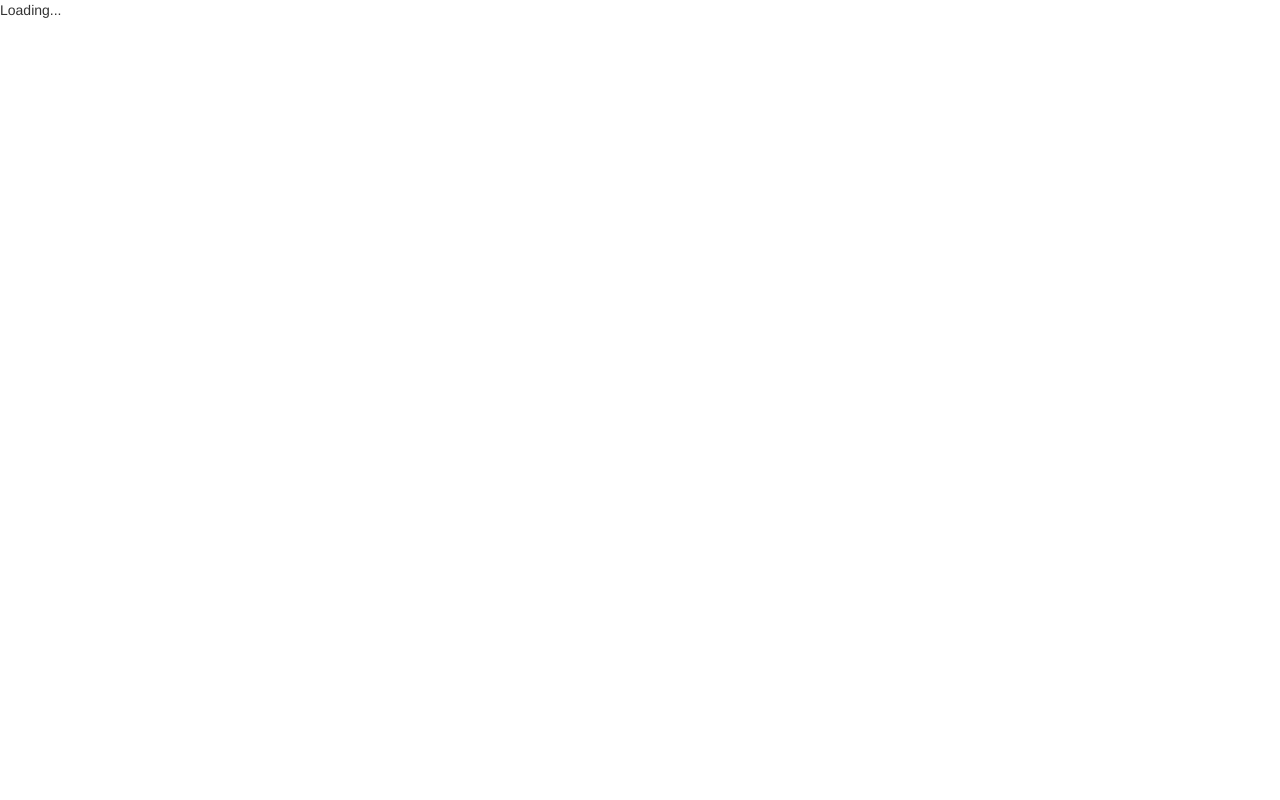
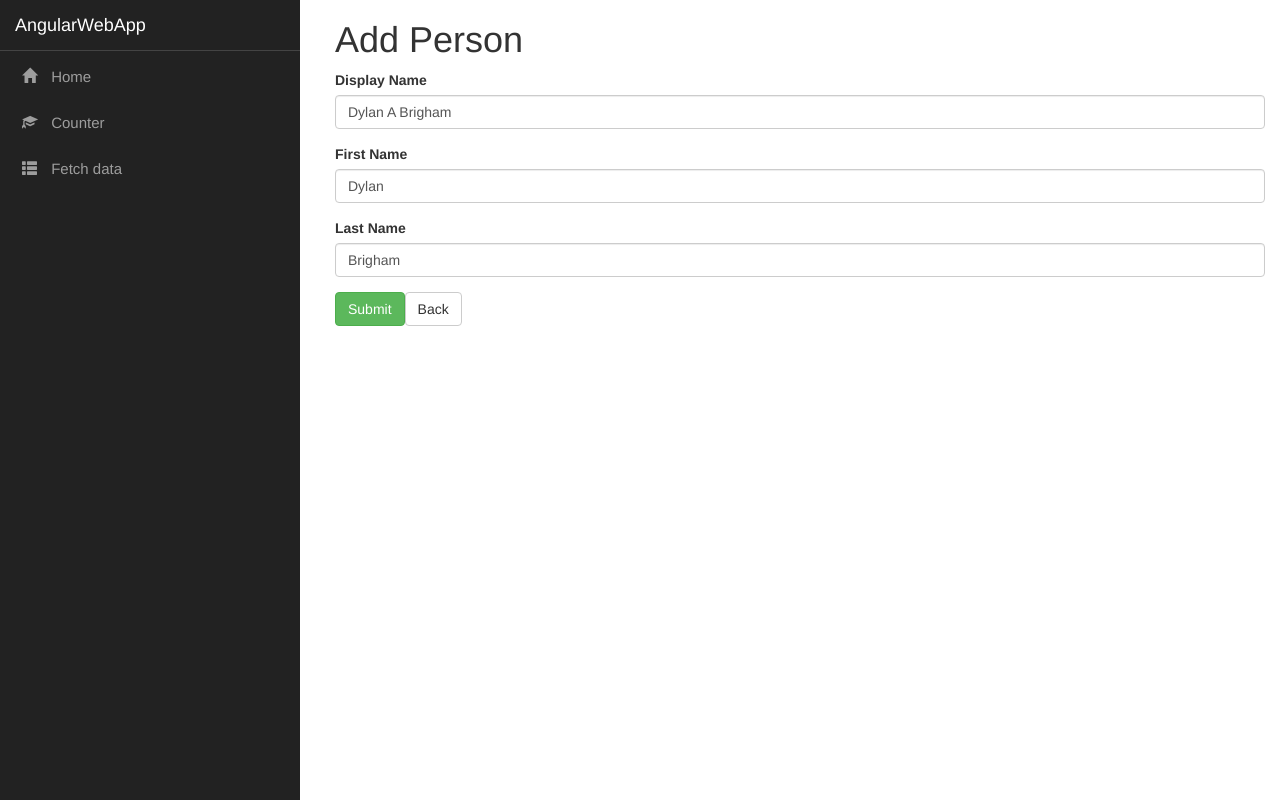
Before and after one commit to dbrigha1/AngularCore-Demo, an Angular app in the folder ClientApp/: page /add-person in a window 1280 px wide. Built offline with nearby package versions, Linux system fonts and the light colour scheme.

Commit message:
Person Form works

```diff
--- a/ClientApp/src/app/add-person/add-person.component.html
+++ b/ClientApp/src/app/add-person/add-person.component.html
@@ -1,83 +1,22 @@
-<!-- COMMENTS: THIS IS A COMMENT -->
-<!-- <div class="container"> -->
 <h1>Add Person</h1>
-    <form>
+<form class="form" (ngSubmit)="savePerson()" #personForm="ngForm">
 
   <div class="form-group">
     <label for="displayName">Display Name</label>
-        <input type="text" class="form-control" id="displayName" required>
+    <input class="form-control" required [(ngModel)]="person.displayName" name="displayName" placeholder="John D. Doe">
   </div>
 
   <div class="form-group">
     <label for="firstName">First Name</label>
-        <input type="text" class="form-control" id="firstName">
+    <input class="form-control" required [(ngModel)]="person.firstName" name="firstName" placeholder="John">
   </div>
 
   <div class="form-group">
     <label for="lastName">Last Name</label>
-        <input type="text" class="form-control" id="lastName">
+    <input class="form-control" required [(ngModel)]="person.lastName" name="lastName" placeholder="Doe">
   </div>
 
-      <button type="submit" class="btn btn-success">Submit</button>
+  <button type="submit" class="btn btn-success" [disabled]="!personForm.form.valid">Submit</button>
+  <button class="btn btn-default" [routerLink]='["/fetch-data"]'>Back</button>
 
 </form>
-<!-- </div> -->
-<!--
-<div class="container">
-        <div [hidden]="submitted">
-          <h1>Hero Form</h1>
-          <form (ngSubmit)="onSubmit()" #heroForm="ngForm">
-            <div class="form-group">
-              <label for="name">Name</label>
-              <input type="text" class="form-control" id="name"
-                     required
-                     [(ngModel)]="model.name" name="name"
-                     #name="ngModel">
-              <div [hidden]="name.valid || name.pristine"
-                   class="alert alert-danger">
-                Name is required
-              </div>
-            </div>
-
-            <div class="form-group">
-              <label for="alterEgo">Alter Ego</label>
-              <input type="text" class="form-control" id="alterEgo"
-                     [(ngModel)]="model.alterEgo" name="alterEgo">
-            </div>
-
-            <div class="form-group">
-              <label for="power">Hero Power</label>
-              <select class="form-control" id="power"
-                      required
-                      [(ngModel)]="model.power" name="power"
-                      #power="ngModel">
-                <option *ngFor="let pow of powers" [value]="pow">{{pow}}</option>
-              </select>
-              <div [hidden]="power.valid || power.pristine" class="alert alert-danger">
-                Power is required
-              </div>
-            </div>
-
-            <button type="submit" class="btn btn-success" [disabled]="!heroForm.form.valid">Submit</button>
-            <button type="button" class="btn btn-default" (click)="newHero(); heroForm.reset()">New Hero</button>
-          </form>
-        </div>
-
-        <div [hidden]="!submitted">
-          <h2>You submitted the following:</h2>
-          <div class="row">
-            <div class="col-xs-3">Name</div>
-            <div class="col-xs-9  pull-left">{{ model.name }}</div>
-          </div>
-          <div class="row">
-            <div class="col-xs-3">Alter Ego</div>
-            <div class="col-xs-9 pull-left">{{ model.alterEgo }}</div>
-          </div>
-          <div class="row">
-            <div class="col-xs-3">Power</div>
-            <div class="col-xs-9 pull-left">{{ model.power }}</div>
-          </div>
-          <br>
-          <button class="btn btn-primary" (click)="submitted=false">Edit</button>
-        </div>
-      </div> -->
--- a/ClientApp/src/app/add-person/add-person.component.ts
+++ b/ClientApp/src/app/add-person/add-person.component.ts
@@ -1,10 +1,46 @@
-import { Component } from "@angular/core";
+import { Component, Inject } from "@angular/core";
+import { HttpClient, HttpHeaders } from "@angular/common/http";
+import { RouterLink } from "@angular/router";
 
-@Component
-({
+const _httpOptions = {
+    headers : new HttpHeaders({
+        'Content-Type' : 'application/json'
+    })
+};
+
+@Component({
     selector: "add-person",
     templateUrl: "./add-person.component.html"
 })
 
 export class AddPersonComponent
-{}
+{
+    _http: HttpClient;
+    _baseUrl: string;
+
+
+    constructor(http: HttpClient, @Inject('BASE_URL') baseUrl: string) {
+        this._http=http;
+        this._baseUrl=baseUrl;
+      }
+
+    public person:PersonForm = {
+        personId: 0,
+        displayName: 'Dylan A Brigham',
+        firstName: 'Dylan',
+        lastName: 'Brigham'
+    };
+
+    public savePerson(): void {
+        console.log("Logging.. " + this.person.displayName + " " + this.person.firstName + " " + this.person.lastName);
+        this._http.post<PersonForm>(this._baseUrl+'api/Persons/Person', JSON.stringify(this.person), _httpOptions).subscribe(person=>this.person);
+    }
+}
+
+
+interface PersonForm {
+    personId: number;
+    displayName: string;
+    firstName: string;
+    lastName: string;
+  }
```
Also changed, not shown: 2 other files (tests, documents, lock files or other folders). Lines whose indentation alone changed are shown as unchanged.
